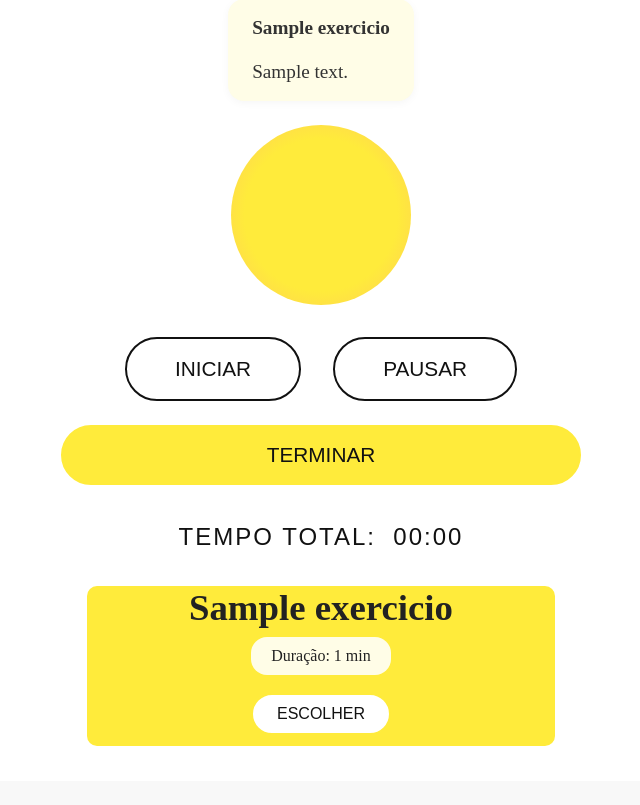
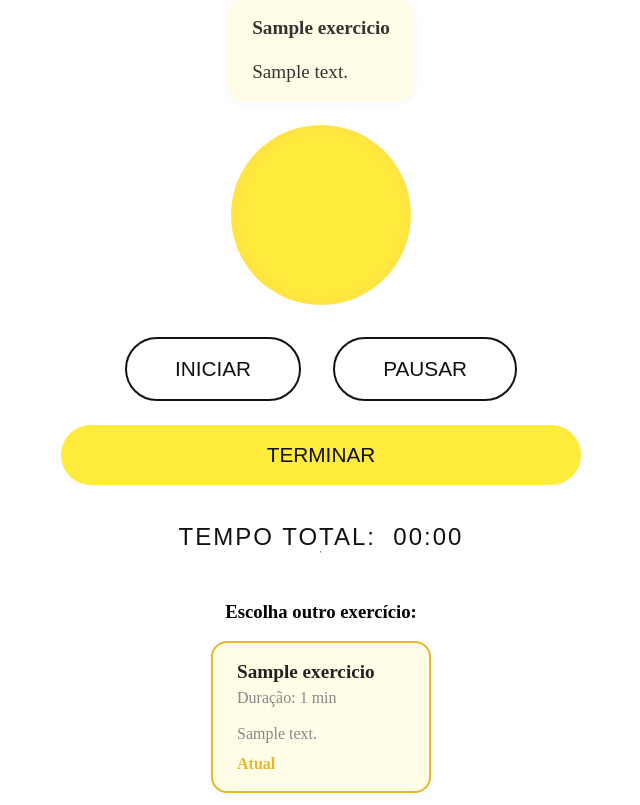
Before and after one commit to luizhenriquesccp/RespiraAi, a Flask app: page /exercicio/1 in a window 1280 px wide. Shown: the part 139-944 px from the top of the page, without its empty margins (319-959 px from the left). Before the commit the page ends 885 px from the top, so only its background shows below. Run offline with Flask 3, Linux system fonts and the light colour scheme; the visitor is signed in with stand-in values (Sample User, id 1); tables that the repository leaves empty hold one stand-in row (values such as "Sample post").

Commit message:
Ultimas atualizações

```diff
--- a/app.py
+++ b/app.py
@@ -147,11 +147,16 @@ def lista_exercicios():
         return redirect(url_for('login'))
     conn = get_db()
     cursor = conn.cursor(dictionary=True)
-    cursor.execute("SELECT * FROM exercicio")
+    cursor.execute("SELECT * FROM exercicio ORDER BY id_exercicio ASC")
     exercicios = cursor.fetchall()
     cursor.close()
     conn.close()
-    return render_template("ex.html", exercicios=exercicios, exercicio={})
+    if exercicios:
+        primeiro_id = exercicios[0]['id_exercicio']
+        return redirect(url_for('exibir_exercicio', id=primeiro_id))
+    else:
+        flash("Nenhum exercício cadastrado.")
+        return render_template("ex.html", exercicios=[], exercicio={})
 
 @app.route("/exercicio/<int:id>")
 def exibir_exercicio(id):
--- a/static/css/styles.css
+++ b/static/css/styles.css
@@ -53,6 +53,10 @@ body {
   font-size: 1.2em;
   margin: 12px;
   color: #222;
+}
+span {
+  color: #ffffff;
+  font-weight: bold;
 }
 .cards {
   height: 20vh;
@@ -159,3 +163,40 @@ body {
 .tabela-praticas tbody tr:last-child td {
   border-bottom: none;
 }
+.ex-cards-list {
+  display: flex;
+  flex-wrap: wrap;
+  gap: 24px;
+  margin-top: 18px;
+  justify-content: flex-start;
+}
+
+.ex-card {
+  background: #fffde7;
+  border: 2px solid #ffeb3b;
+  border-radius: 16px;
+  box-shadow: 0 2px 8px rgba(0,0,0,0.04);
+  padding: 18px 24px;
+  min-width: 220px;
+  max-width: 320px;
+  display: flex;
+  flex-direction: column;
+  align-items: flex-start;
+  margin-bottom: 12px;
+}
+
+.ex-card strong {
+  font-size: 1.2em;
+  color: #222;
+}
+
+.ex-card .ex-info {
+  font-size: 1em;
+  color: #888;
+  margin: 6px 0 12px 0;
+}
+
+.ex-card .btn-escolha {
+  margin-top: 8px;
+  align-self: flex-end;
+}
--- a/templates/ex.html
+++ b/templates/ex.html
@@ -175,34 +175,43 @@
         <div class="tempo-total" id="tempoTotal">
           TEMPO TOTAL:&nbsp;&nbsp;00:00
         </div>
+        <hr >
+        <div class="ex-box">
+          <h3>Escolha outro exercício:</h3>
           {% if exercicios %}
+            <div class="ex-cards-list">
               {% for ex in exercicios %}
-          <div class="cards">
-            <h4>{{ ex.nome }}</h4>
-            <p>Duração: {{ ex.duraçao }} min</p>
+                {% if ex.id_exercicio != exercicio.id_exercicio %}
+                <div class="ex-card">
+                  <strong>{{ ex.nome }}</strong>
+                  <div class="ex-info">
+                    Duração: {{ ex.duraçao }} min
+                  </div>
+                  <div class="ex-info">
+                    {{ ex.descriçao|truncate(60, True, '...') }}
+                  </div>
                   <a href="{{ url_for('exibir_exercicio', id=ex.id_exercicio) }}" class="btn-escolha">ESCOLHER</a>
                 </div>
-          {% endfor %}
                 {% else %}
-          <div class="cards">
-            <h4>Respiração 4-7-8</h4>
-            <p>Duração: 3 min</p>
-            <a href="{{ url_for('exibir_exercicio', id=1) }}" class="btn-escolha">ESCOLHER</a>
+                <div class="ex-card" style="border-color:#e4b827;">
+                  <strong>{{ ex.nome }}</strong>
+                  <div class="ex-info">
+                    Duração: {{ ex.duraçao }} min
                   </div>
-          <div class="cards">
-            <h4>Respiração Quadrada</h4>
-            <p>Duração: 5 min</p>
-            <a href="{{ url_for('exibir_exercicio', id=2) }}" class="btn-escolha">ESCOLHER</a>
+                  <div class="ex-info">
+                    {{ ex.descriçao|truncate(60, True, '...') }}
                   </div>
-          <div class="cards">
-            <h4>Respiração Alternada</h4>
-            <p>Duração: 5 min</p>
-            <a href="{{ url_for('exibir_exercicio', id=3) }}" class="btn-escolha">ESCOLHER</a>
+                  <span style="color:#e4b827; font-weight:bold;">Atual</span>
                 </div>
                 {% endif %}
+              {% endfor %}
+            </div>
+          {% else %}
+            <p>Nenhum exercício cadastrado.</p>
+          {% endif %}
+        </div>
       </div>
     </main>
-
-
+    <script src="{{ url_for('static', filename='js/ex.js') }}"></script>
   </body>
 </html>
--- a/templates/index.html
+++ b/templates/index.html
@@ -14,10 +14,9 @@
           <a href="#card">Exercícios</a>
           <a href="{{ url_for('historico') }}">Histórico</a>
           <a href="#estatisticas">Estatísticas</a>
-          <a href="{{ url_for('login') }}">LOGIN</a>
           {% if usuario %}
-            <span style="margin-left:20px;color:#333;">
-              Logado como: {{ usuario.nome }} ({{ usuario.email }})
+            <span>
+            {{ usuario.nome }}
             </span>
             <a href="{{ url_for('logout') }}" style="margin-left:10px;">Sair</a>
           {% endif %}
```
Also changed, not shown: static/js/ex.js (added, +62 -0 lines). Lines whose indentation alone changed are shown as unchanged.
